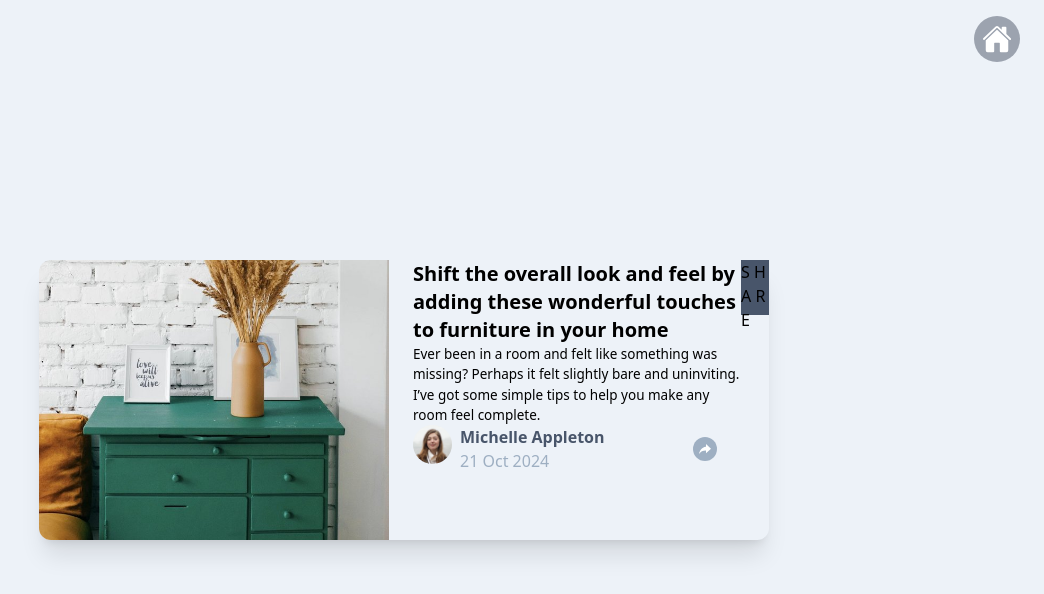
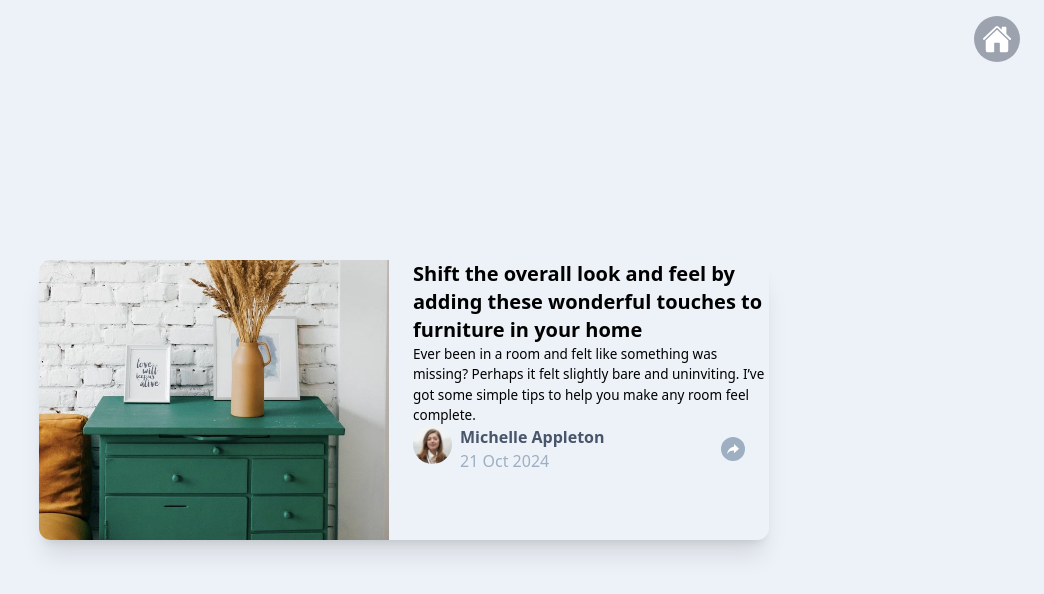
Before and after one commit to felipesdiseno/frontendmentor, a Next.js app: page /articlepreview in a window 1280 px wide. Shown: the top 594 px of the page, without its empty margins (236-1280 px from the left). Built offline with nearby package versions, Linux system fonts and the light colour scheme.

Commit message:
se agrego el componente sharePop

```diff
--- a/src/components/ArticlePreview/index.tsx
+++ b/src/components/ArticlePreview/index.tsx
@@ -1,9 +1,11 @@
-import React from "react";
+"use client";
+import React, { useState } from "react";
 import { IoMdShareAlt } from "react-icons/io";
-import SharePop from "./sharePop";
+import SharePop from "@/components/ArticlePreview/sharePop";
 function ArticlePreviewComponent() {
+  const [sharePop, setSharePop] = useState(false);
   return (
-    <div className=" flex flex-row w-[730px] h-[280px] rounded-xl shadow-xl ">
+    <div className=" flex flex-row w-[730px] h-[280px] rounded-xl shadow-xl relative ">
       <img
         src="articlePreview/drawers.jpg"
         alt="drawers"
@@ -33,12 +35,17 @@ function ArticlePreviewComponent() {
               <h3 className="text-[#9EAFC2] cursor-default">21 Oct 2024</h3>
             </div>
           </div>
-          <div className="bg-[#9EAFC2] rounded-full p-1 hover:bg-[#6E8098] cursor-pointer">
-            <IoMdShareAlt className="text-white" />
+          <div className="relative">
+            <div
+              className="bg-[#9EAFC2] rounded-full p-1 hover:bg-[#6E8098] cursor-pointer"
+              onClick={() => setSharePop(!sharePop)}
+            >
+              <IoMdShareAlt className="text-white" />
+            </div>
+            {sharePop && <SharePop />}
           </div>
         </div>
       </div>
-      <SharePop />
     </div>
   );
 }
--- a/src/components/ArticlePreview/sharePop.tsx
+++ b/src/components/ArticlePreview/sharePop.tsx
@@ -4,13 +4,14 @@ import { FaTwitter } from "react-icons/fa";
 import { FaPinterest } from "react-icons/fa";
 function SharePop() {
   return (
-    <div className="bg-[#48556A] w-[28px] h-[55px]">
+    <div className="absolute bottom-10 left-1/2 transform -translate-x-1/2 -translate-y-full bg-[#48556A] p-4 rounded-lg shadow-md flex flex-col items-center">
       <h1>S H A R E</h1>
       <div className="flex flex-row gap-4 ">
         <FaFacebookSquare />
         <FaTwitter />
         <FaPinterest />
       </div>
+      <div className="bg-[#48556A] traslate-y-4"></div>
     </div>
   );
 }
```
